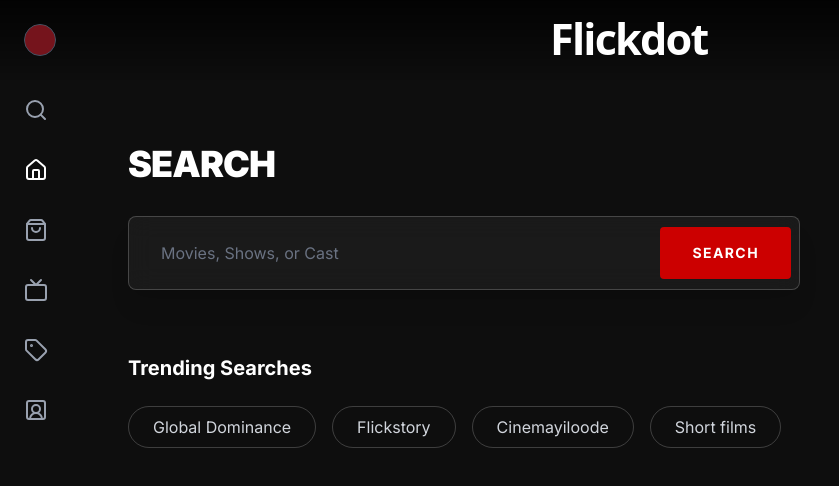
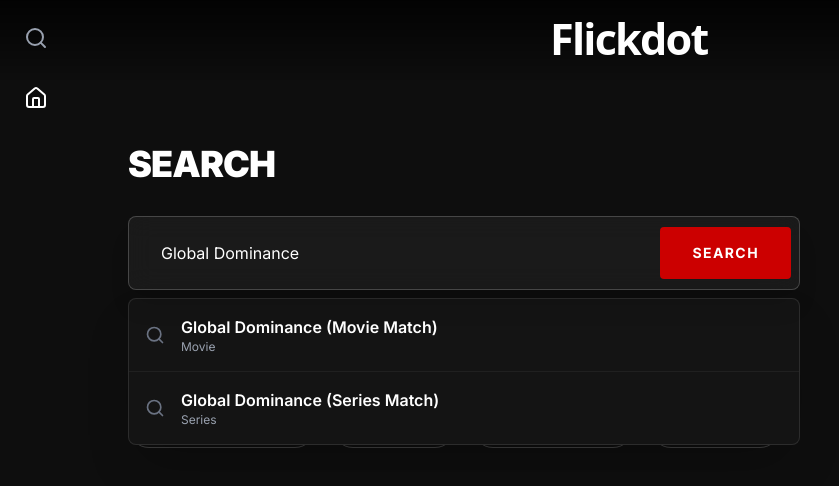
Before and after one commit to flickdotdp/flickdot, a Next.js app: page /search in a window 1280 px wide. Both pictures are taken after a click on the element "Global Dominance". Shown: the top 486 px of the page, without its empty margins (0-839 px from the left). Built offline with nearby package versions, Linux system fonts and the light colour scheme; no server answers; the database is empty.

Commit message:
Update Sidebar navigation links and add auto-suggest to search page

```diff
--- a/src/app/search/page.tsx
+++ b/src/app/search/page.tsx
@@ -1,19 +1,115 @@
+"use client";
+
+import { useState, useEffect } from "react";
 import { Navbar } from "@/components/layout/Navbar";
+import { supabase } from "@/lib/supabase";
+import { Search } from "lucide-react";
 
 export default function SearchPage() {
+  const [query, setQuery] = useState("");
+  const [suggestions, setSuggestions] = useState<any[]>([]);
+  const [showSuggestions, setShowSuggestions] = useState(false);
+
+  useEffect(() => {
+    if (query.trim().length < 2) {
+      setSuggestions([]);
+      return;
+    }
+
+    const fetchSuggestions = async () => {
+      // Query movies and series
+      const { data: movies } = await supabase
+        .from('movies')
+        .select('id, title, poster_url')
+        .ilike('title', `%${query}%`)
+        .limit(3);
+
+      const { data: series } = await supabase
+        .from('series')
+        .select('id, title, poster_url')
+        .ilike('title', `%${query}%`)
+        .limit(3);
+
+      let combined = [
+        ...(movies || []).map(m => ({ ...m, type: 'Movie' })),
+        ...(series || []).map(s => ({ ...s, type: 'Series' }))
+      ];
+
+      // If no results from DB yet, provide some mock suggestions so the UI can be previewed
+      if (combined.length === 0) {
+        combined = [
+          { id: '1', title: `${query} (Movie Match)`, type: 'Movie' },
+          { id: '2', title: `${query} (Series Match)`, type: 'Series' },
+        ];
+      }
+
+      setSuggestions(combined);
+    };
+
+    const delay = setTimeout(fetchSuggestions, 300);
+    return () => clearTimeout(delay);
+  }, [query]);
+
   return (
     <div className="flex min-h-screen flex-col bg-fast-black text-fast-text pb-16 overflow-x-hidden pt-24 pr-8 pl-24 md:pr-16 md:pl-32">
       <Navbar />
       <h1 className="text-4xl font-black text-white uppercase tracking-tight mb-8 mt-12">Search</h1>
-      <div className="w-full max-w-2xl bg-white/5 backdrop-blur-md rounded-lg overflow-hidden border border-white/20 p-2 flex items-center shadow-xl focus-within:border-fast-red transition-all">
-        <input type="text" placeholder="Movies, Shows, or Cast" className="flex-1 bg-transparent text-white px-6 py-4 outline-none placeholder-gray-500" />
-        <button className="bg-fast-red text-white font-bold px-8 py-4 rounded uppercase text-sm tracking-widest hover:bg-fast-red/80 transition">Search</button>
+
+      <div className="w-full max-w-2xl relative">
+        <div className="bg-white/5 backdrop-blur-md rounded-lg overflow-hidden border border-white/20 p-2 flex items-center shadow-xl focus-within:border-fast-red transition-all relative z-20">
+          <input
+            type="text"
+            placeholder="Movies, Shows, or Cast"
+            className="flex-1 bg-transparent text-white px-6 py-4 outline-none placeholder-gray-500"
+            value={query}
+            onChange={(e) => {
+              setQuery(e.target.value);
+              setShowSuggestions(true);
+            }}
+            onFocus={() => setShowSuggestions(true)}
+            onBlur={() => setTimeout(() => setShowSuggestions(false), 200)}
+          />
+          <button className="bg-fast-red text-white font-bold px-8 py-4 rounded uppercase text-sm tracking-widest hover:bg-fast-red/80 transition">
+            Search
+          </button>
+        </div>
+
+        {/* Auto-suggestions dropdown */}
+        {showSuggestions && query.trim().length >= 2 && (
+          <div className="absolute top-full left-0 right-0 mt-2 bg-[#141414] border border-white/10 rounded-lg shadow-2xl overflow-hidden z-10">
+            {suggestions.length > 0 ? (
+              <ul>
+                {suggestions.map((item) => (
+                  <li key={`${item.type}-${item.id}`} className="hover:bg-white/5 cursor-pointer transition flex items-center gap-4 p-4 border-b border-white/5 last:border-none">
+                    <Search className="w-5 h-5 text-gray-500" />
+                    <div>
+                      <p className="text-white font-semibold">{item.title}</p>
+                      <p className="text-xs text-gray-400">{item.type}</p>
+                    </div>
+                  </li>
+                ))}
+              </ul>
+            ) : (
+              <div className="p-6 text-center text-gray-400">
+                No suggestions found for "{query}"
+              </div>
+            )}
+          </div>
+        )}
       </div>
+
       <div className="mt-16">
         <h2 className="text-xl font-bold text-white mb-6">Trending Searches</h2>
         <div className="flex flex-wrap gap-4">
           {["Global Dominance", "Flickstory", "Cinemayiloode", "Short films"].map((term) => (
-             <span key={term} className="px-6 py-2 rounded-full border border-white/20 text-gray-300 hover:text-white hover:border-white cursor-pointer transition">
+             <span
+                key={term}
+                className="px-6 py-2 rounded-full border border-white/20 text-gray-300 hover:text-white hover:border-white cursor-pointer transition"
+                onClick={() => {
+                  setQuery(term);
+                  setShowSuggestions(true);
+                }}
+             >
                {term}
              </span>
           ))}
--- a/src/components/layout/Sidebar.tsx
+++ b/src/components/layout/Sidebar.tsx
@@ -2,7 +2,7 @@
 
 import Link from "next/link";
 import { usePathname } from "next/navigation";
-import { Search, Home, ShoppingBag, Tv, Tag, UserSquare2 } from "lucide-react";
+import { Search, Home } from "lucide-react";
 
 export function Sidebar() {
   const pathname = usePathname();
@@ -14,13 +14,7 @@ export function Sidebar() {
   return (
     <div className="fixed top-0 left-0 h-screen w-20 hover:w-64 bg-transparent hover:bg-black/95 transition-all duration-300 flex flex-col items-start py-6 px-6 z-50 pointer-events-auto group overflow-hidden border-r border-transparent hover:border-white/10">
 
-      {/* Top Profile/Avatar */}
-      <div className="mb-10 w-full flex items-center gap-4 cursor-pointer">
-        <div className="w-8 h-8 shrink-0 rounded-full bg-gray-800 border border-gray-600 flex items-center justify-center overflow-hidden hover:border-white transition-colors">
-           <div className="w-full h-full bg-fast-red/50"></div>
-        </div>
-        <span className="opacity-0 group-hover:opacity-100 transition-opacity duration-300 font-bold text-white whitespace-nowrap">My Profile</span>
-      </div>
+
 
       {/* Nav Icons */}
       <div className="flex flex-col gap-8 text-gray-400 w-full">
@@ -32,24 +26,7 @@ export function Sidebar() {
           <Home className="h-6 w-6 shrink-0" />
           <span className="opacity-0 group-hover:opacity-100 transition-opacity duration-300 font-bold whitespace-nowrap text-lg tracking-wide">Home</span>
         </Link>
-        <Link href="/store" className="transition-colors hover:text-white flex items-center gap-6 w-full">
-          <ShoppingBag className="h-6 w-6 shrink-0" />
-          <span className="opacity-0 group-hover:opacity-100 transition-opacity duration-300 font-bold whitespace-nowrap text-lg tracking-wide">Store</span>
-        </Link>
-        <Link href="/live" className="transition-colors hover:text-white flex items-center gap-6 w-full">
-          <Tv className="h-6 w-6 shrink-0" />
-          <span className="opacity-0 group-hover:opacity-100 transition-opacity duration-300 font-bold whitespace-nowrap text-lg tracking-wide">Live TV</span>
-        </Link>
-        <Link href="/free" className="transition-colors hover:text-white flex items-center gap-6 w-full relative">
-          <div className="relative shrink-0">
-             <Tag className="h-6 w-6" />
-          </div>
-          <span className="opacity-0 group-hover:opacity-100 transition-opacity duration-300 font-bold whitespace-nowrap text-lg tracking-wide">Free</span>
-        </Link>
-        <Link href="/mystuff" className="transition-colors hover:text-white flex items-center gap-6 w-full">
-          <UserSquare2 className="h-6 w-6 shrink-0" />
-          <span className="opacity-0 group-hover:opacity-100 transition-opacity duration-300 font-bold whitespace-nowrap text-lg tracking-wide">My Stuff</span>
-        </Link>
+
       </div>
 
     </div>
```
